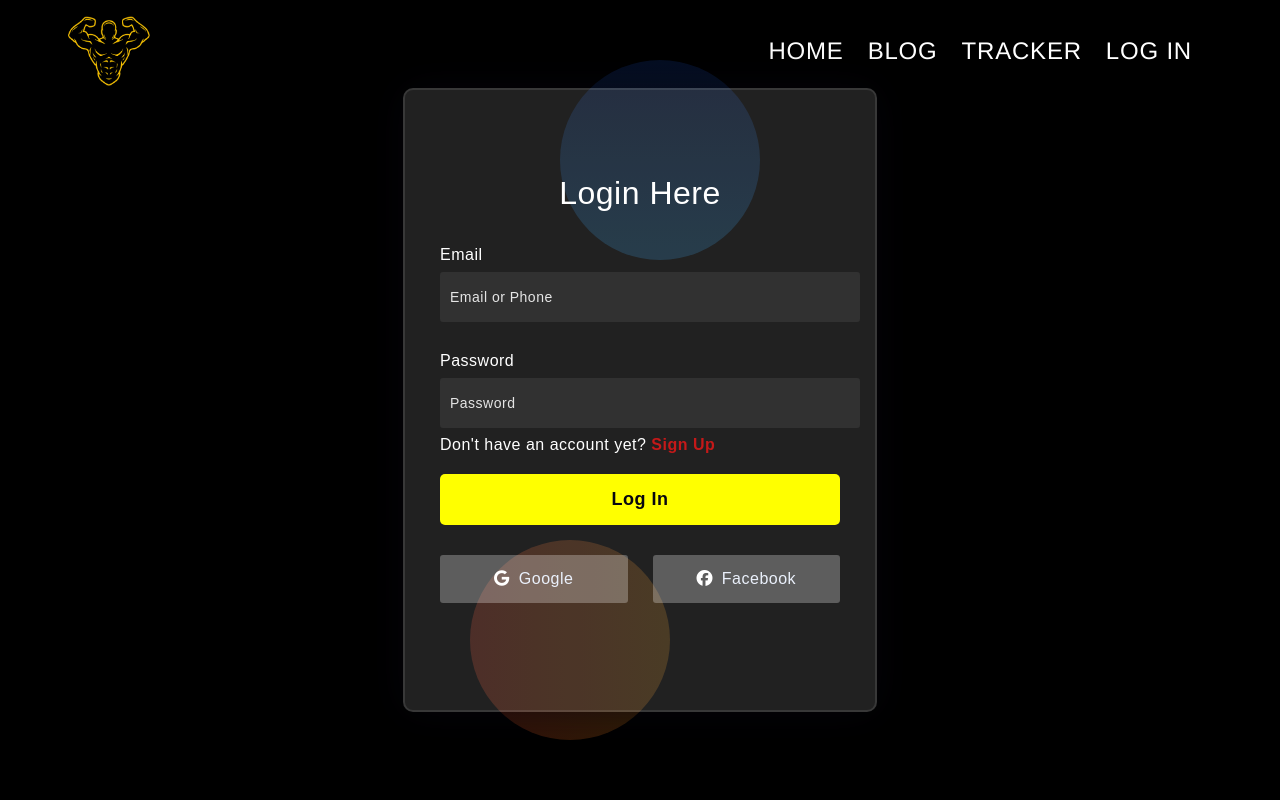
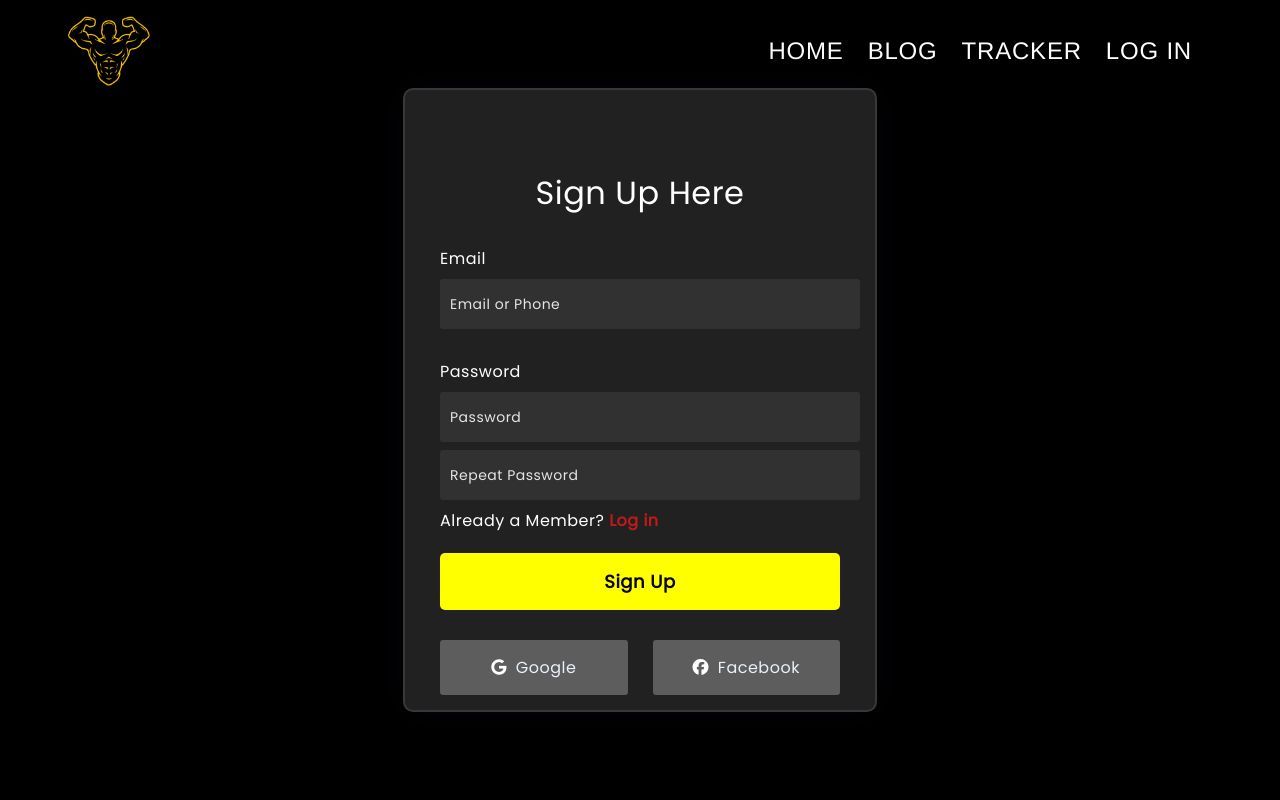
Before and after one commit to stefan504/gym, a React (Create React App) app: page /login in a window 1280 px wide. Shown: the top 800 px of the page. Built offline with nearby package versions, Linux system fonts and the light colour scheme.

Commit message:
added sign up component and log in component

```diff
--- a/src/components/Login/Login.css
+++ b/src/components/Login/Login.css
@@ -1,5 +1,7 @@
+@import url('https://fonts.googleapis.com/css2?family=Poppins&display=swap');
 .form-container {
 	min-height: 90vh;
+	font-family: 'Poppins', sans-serif;
 }
 .background {
 	width: auto;
@@ -109,6 +111,7 @@ button {
 }
 .social div:hover {
 	background-color: rgba(255, 255, 255, 0.47);
+	cursor: pointer;
 }
 .social .fb {
 	margin-left: 25px;
--- a/src/components/Login/Login.tsx
+++ b/src/components/Login/Login.tsx
@@ -1,55 +1,12 @@
 import { useForm } from 'react-hook-form';
 import './Login.css';
+import LoginForm from './LoginForm';
+import SignUpForm from './SignUpForm';
 function Login() {
-	const {
-		register,
-		handleSubmit,
-		watch,
-		formState: { errors },
-	} = useForm();
-	const onSubmit = (data: any) => console.log(data);
-
-	console.log(watch('example')); // watch input value by passing the name of it
-
+	const isMember = false;
 	return (
 		<div className="form-container">
-			<div className="background">
-				<div className="shape"></div>
-				<div className="shape"></div>
-			</div>
-			<form className="form" onSubmit={handleSubmit(onSubmit)}>
-				<h3>Login Here</h3>
-				<label htmlFor="email">Email</label>
-				<input
-					type="email"
-					placeholder="Email or Phone"
-					id="email"
-					{...register('email', { required: true })}
-				/>
-
-				<label htmlFor="password">Password</label>
-				<input
-					type="password"
-					placeholder="Password"
-					id="password"
-					{...register('password', { required: true })}
-				/>
-				<a className="link" href="#">
-					Don't have an account yet?{' '}
-					<span className="link-highlight">Sign Up</span>
-				</a>
-				<button className="form-submit" type="submit">
-					Log In
-				</button>
-				<div className="social">
-					<div className="go">
-						<i className="fab fa-google"></i> Google
-					</div>
-					<div className="fb">
-						<i className="fab fa-facebook"></i> Facebook
-					</div>
-				</div>
-			</form>
+			{isMember ? <LoginForm /> : <SignUpForm />}
 		</div>
 	);
 }
--- /dev/null
+++ b/src/components/Login/LoginForm.tsx
@@ -0,0 +1,44 @@
+import { useForm } from 'react-hook-form';
+import './Login.css';
+
+const LoginForm = () => {
+	const { register, handleSubmit } = useForm();
+	const onSubmit = (data: any) => console.log(data);
+	return (
+		<form className="form" onSubmit={handleSubmit(onSubmit)}>
+			<h3>Login Here</h3>
+			<label htmlFor="email">Email</label>
+			<input
+				type="email"
+				placeholder="Email or Phone"
+				id="email"
+				{...register('email', { required: true })}
+			/>
+
+			<label htmlFor="password">Password</label>
+			<input
+				type="password"
+				placeholder="Password"
+				id="password"
+				{...register('password', { required: true })}
+			/>
+			<a className="link" href="#">
+				Don't have an account yet?{' '}
+				<span className="link-highlight">Sign Up</span>
+			</a>
+			<button className="form-submit" type="submit">
+				Log In
+			</button>
+			<div className="social">
+				<div className="go">
+					<i className="fab fa-google"></i> Google
+				</div>
+				<div className="fb">
+					<i className="fab fa-facebook"></i> Facebook
+				</div>
+			</div>
+		</form>
+	);
+};
+
+export default LoginForm;
--- /dev/null
+++ b/src/components/Login/SignUpForm.tsx
@@ -0,0 +1,49 @@
+import { useForm } from 'react-hook-form';
+import './Login.css'; // make seperate css file for signupform tsx
+
+const LoginForm = () => {
+	const { register, handleSubmit } = useForm();
+	const onSubmit = (data: any) => console.log(data);
+	return (
+		<form className="form" onSubmit={handleSubmit(onSubmit)}>
+			<h3>Sign Up Here</h3>
+			<label htmlFor="email">Email</label>
+			<input
+				type="email"
+				placeholder="Email or Phone"
+				id="email"
+				{...register('email', { required: true })}
+			/>
+
+			<label htmlFor="password">Password</label>
+			<input
+				type="password"
+				placeholder="Password"
+				id="password"
+				{...register('password', { required: true })}
+			/>
+			<input
+				type="password"
+				placeholder="Repeat Password"
+				id="password"
+				{...register('password', { required: true })}
+			/>
+			<a className="link" href="#">
+				Already a Member? <span className="link-highlight">Log in</span>
+			</a>
+			<button className="form-submit" type="submit">
+				Sign Up
+			</button>
+			<div className="social">
+				<div className="go">
+					<i className="fab fa-google"></i> Google
+				</div>
+				<div className="fb">
+					<i className="fab fa-facebook"></i> Facebook
+				</div>
+			</div>
+		</form>
+	);
+};
+
+export default LoginForm;
```
